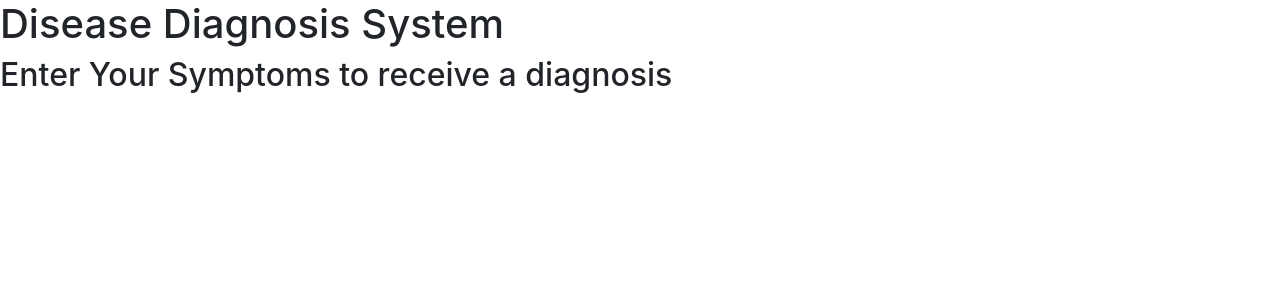
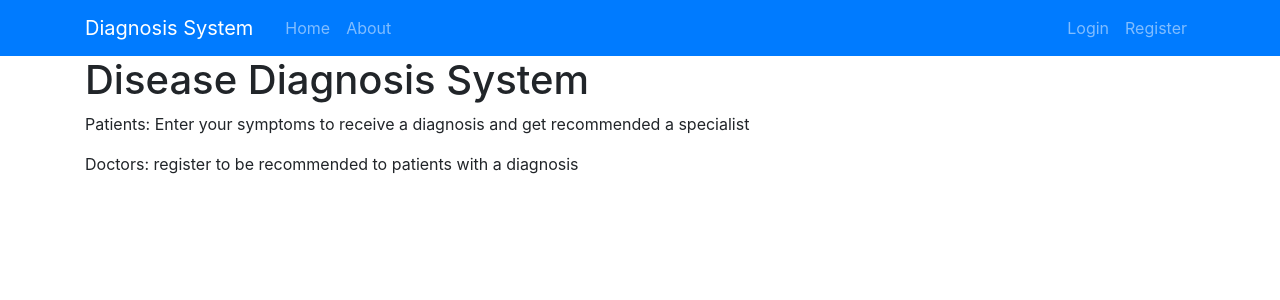
Before and after one commit to ahmedhus22/Disease-Diagnosis-System, a Django app: page / in a window 1280 px wide. Shown: the top 300 px of the page. Run offline with Django 5.2, Linux system fonts and the light colour scheme; some libraries are stand-ins or nearby versions.

Commit message:
added navbar and some minor improvements to home

```diff
--- a/disease_diagnosis/diagnosis_system/templates/diagnosis_system/base.html
+++ b/disease_diagnosis/diagnosis_system/templates/diagnosis_system/base.html
@@ -15,6 +15,27 @@
         {% endif %}
     </head>
     <body>
+        <header class="site-header">
+            <nav class="navbar navbar-expand-md navbar-dark bg-primary">
+              <div class="container">
+                <a class="navbar-brand mr-4" href="/">Diagnosis System</a>
+                <button class="navbar-toggler" type="button" data-toggle="collapse" data-target="#navbarToggle" aria-controls="navbarToggle" aria-expanded="false" aria-label="Toggle navigation">
+                <span class="navbar-toggler-icon"></span>
+                </button>
+                <div class="collapse navbar-collapse" id="navbarToggle">
+                  <div class="navbar-nav mr-auto">
+                    <a class="nav-item nav-link" href="/">Home</a>
+                    <a class="nav-item nav-link" href="/about">About</a>
+                  </div>
+                  <!-- Navbar Right Side -->
+                  <div class="navbar-nav">
+                    <a class="nav-item nav-link" href="#">Login</a>
+                    <a class="nav-item nav-link" href="#">Register</a>
+                  </div>
+                </div>
+              </div>
+            </nav>
+          </header>
         {% block content %}{% endblock %}
         <!-- Optional JavaScript -->
     <!-- jQuery first, then Popper.js, then Bootstrap JS -->
--- a/disease_diagnosis/diagnosis_system/templates/diagnosis_system/home.html
+++ b/disease_diagnosis/diagnosis_system/templates/diagnosis_system/home.html
@@ -1,5 +1,8 @@
 {% extends "diagnosis_system/base.html" %}
 {% block content %}
+<div class="container">
     <h1>Disease Diagnosis System</h1>
-    <h2>Enter Your Symptoms to receive a diagnosis</h2>
+    <p>Patients: Enter your symptoms to receive a diagnosis and get recommended a specialist</p>
+    <p>Doctors: register to be recommended to patients with a diagnosis</p>
+</div>
 {% endblock content %}
```
